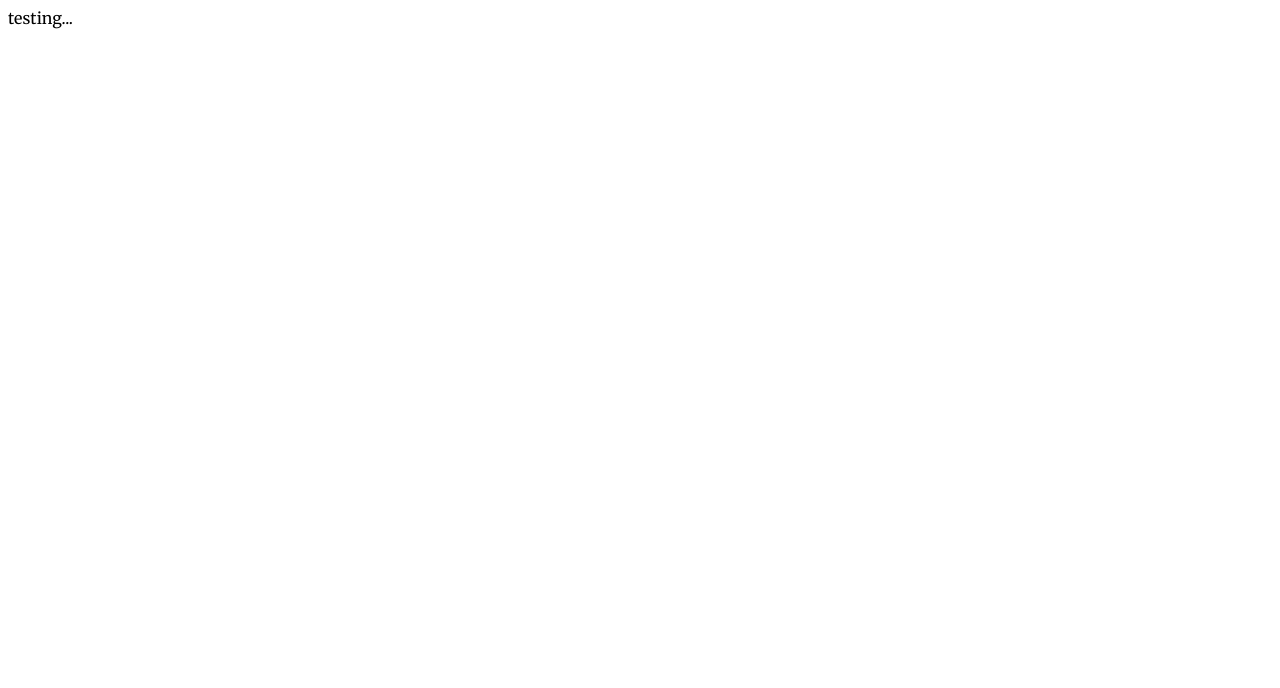
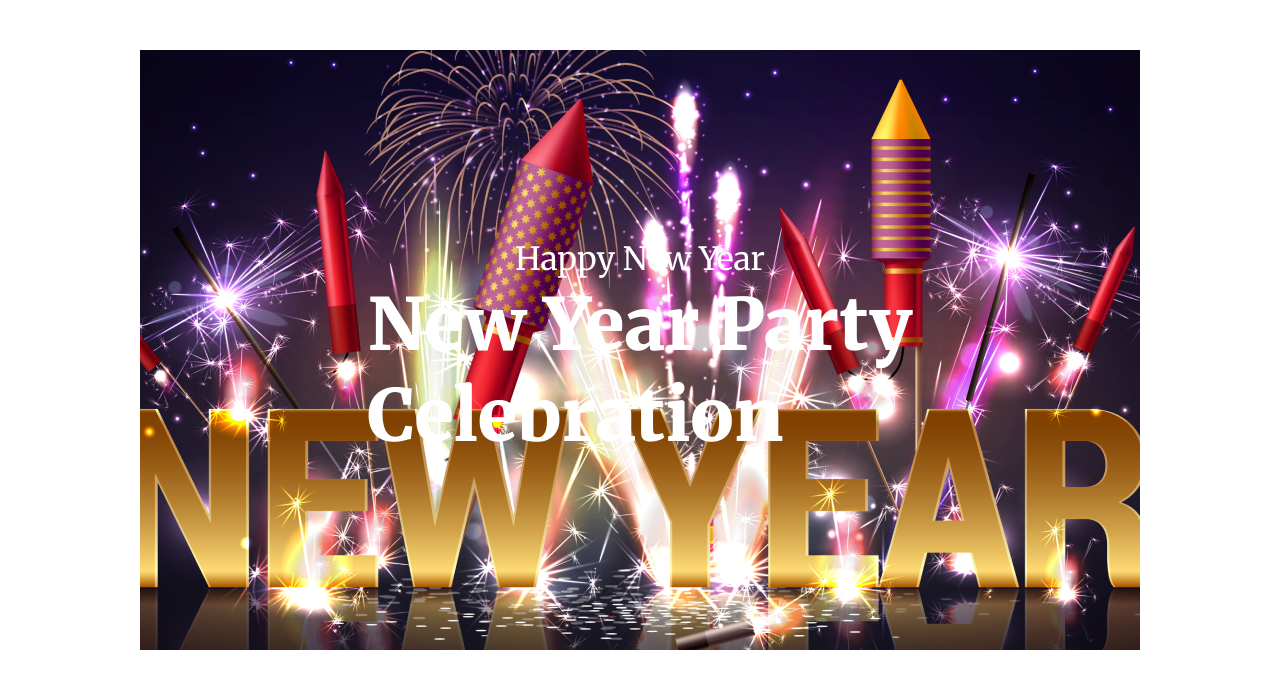
Before and after one commit to salmaakthermim/batch9-A1-solution, a plain HTML site: page index.html in a window 1280 px wide. Drawn offline with Linux system fonts and the light colour scheme.

Commit message:
banner section done

```diff
--- a/index.html
+++ b/index.html
@@ -7,6 +7,15 @@
     <link rel="stylesheet" href="styles/style.css">
 </head>
 <body>
-    testing...
+   <header class="banner-container">
+    <div class="bsnner-containt">
+        <p>Happy New Year</p>
+        <h1>New Year Party <br>
+             Celebration</h1>
+    </div>
+   </header>
+   <main>
+   </main>
+   <footer></footer>
 </body>
 </html>
--- a/styles/style.css
+++ b/styles/style.css
@@ -1,5 +1,44 @@
 @import url('https://fonts.googleapis.com/css2?family=Merriweather:ital,wght@0,300;0,400;0,700;0,900;1,300;1,400;1,700;1,900&display=swap');
+
+*{
+    box-sizing: border-box;
+    margin: 0;
+    padding: 0;
+}
 
 body{
     font-family: "Merriweather", serif;
 }
+/* banner section style starts here */
+.banner-container{
+max-width: 1320px;
+
+    background-color: rgba(0, 0, 0, 0,5);
+    height: 600px;
+    margin: 50px 140px;
+    background-image: url('../images/Banner\ Image.png');
+    background-position: center;
+    background-repeat: no-repeat;
+    background-size: cover;
+    background-blend-mode: overlay;
+}
+.bsnner-containt {
+    display: flex;
+    flex-direction: column;
+    justify-content: center;
+    height: 600px;
+    align-items: center;
+}
+
+.bsnner-containt p, h1 {
+color: rgb(255, 255, 255);
+
+}
+.bsnner-containt p{
+    font-size: 32px;
+    font-weight: 400;
+}
+.bsnner-containt h1{
+    font-size: 72px;
+    font-weight: 900;
+}
```
